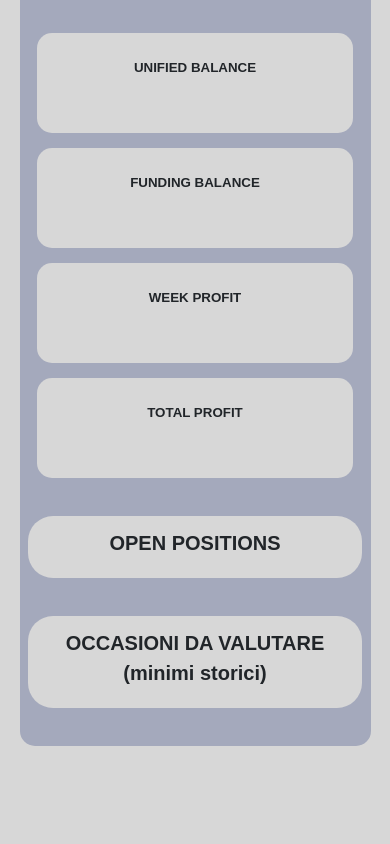
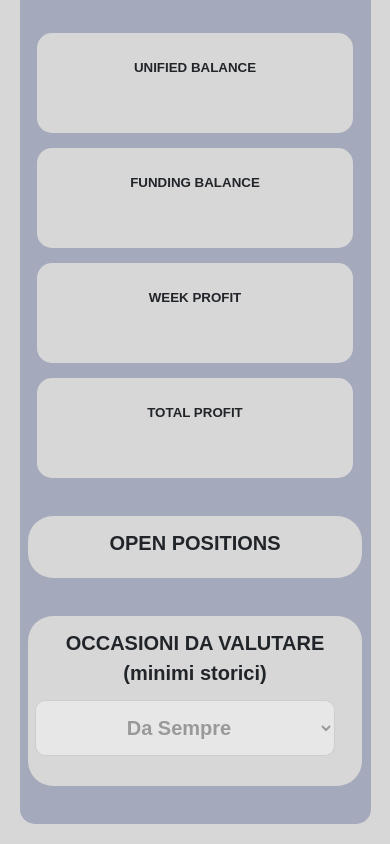
Before and after one commit to Garzino21/myProfit, a website: page static/index.html in a window 390 px wide. Shown: the part 652-1496 px from the top of the page. Before the commit the page ends 1418 px from the top, so only its background shows below. Drawn offline with nearby package versions, Linux system fonts and the light colour scheme; some packages are replaced by stand-ins of ours; no server answers; a script that the page names is missing.

Commit message:
implementation

```diff
--- a/server.ts
+++ b/server.ts
@@ -1,3 +1,4 @@
+import { RateLimitError } from "openai";
 import { coerceInteger } from "openai/core";
 import { symbolName } from "typescript";
 const _nodemailer = require("nodemailer");
@@ -85,6 +86,7 @@ app.get('/api/coinInfo', (req, res) => {
 
 app.get('/api/occasions', (req, res) => {
     let symbol = req["query"]["symbol"];
+    let limit = req["query"]["limit"];
     const client = new RestClientV5({
         testnet: false,
         key: 'vZu16sERUzefXtrZr9',
@@ -95,6 +97,7 @@ app.get('/api/occasions', (req, res) => {
         category: "linear",
         symbol: symbol,
         interval: "M",
+        limit: limit,
     })
         .catch((error) => {
             res.send(JSON.stringify(error));
--- a/static/index.css
+++ b/static/index.css
@@ -34,6 +34,23 @@ body {
     margin-top: 70px;
     border-radius: 15px;
     margin-bottom: 20px;
+}
+
+#intervalControl {
+    float: right;
+    text-align: center;
+    font-size: 15pt;
+    font-weight: bold;
+    margin-top: 12px;
+    margin-right: 20px;
+    width: fit-content;
+    border-radius: 10px;
+    height: 35px;
+}
+
+#intestazione {
+    width: 100%;
+    height: 50px;
 }
 
 .internalDiv {
@@ -157,6 +174,11 @@ body {
     background-color: rgb(164, 169, 188);;
 }
 
+#titoloIntestato {
+    float: left;
+     margin-left: 20px;
+}
+
 /* MEDIA QUERY */
 @media screen and (max-width: 980px) {
     .lastClosed{
@@ -193,4 +215,23 @@ body {
         margin-bottom: 15px;
         padding-top: 0px;
     }
+    #intervalControl {
+        float: none;
+        text-align: center;
+        width: 90%;
+        padding: 15px;
+        height: unset;
+    }
+
+    #titoloIntestato {
+        float: none;
+        width: 90%;
+        margin: auto;
+
+    }
+
+    #intestazione {
+        height: fit-content;
+        margin-bottom: 10px;
+    }
 }
--- a/static/index.html
+++ b/static/index.html
@@ -33,11 +33,20 @@
     <div class="internalDiv" id="divTotalProfit">
       <div class="bottomDescription"> TOTAL PROFIT </div>
     </div>
-    <div class="divStandard"  id="divPositions">
+    <div class="divStandard" id="divPositions">
       <div class="perfectTitle">OPEN POSITIONS</div>
     </div>
     <div class="divStandard" id="divOccasions">
-      <div class="perfectTitle"> OCCASIONI DA VALUTARE (minimi storici) </div>
+      <div id="intestazione">
+
+        <div class="perfectTitle" id="titoloIntestato"> OCCASIONI DA VALUTARE (minimi storici) </div>
+        <select id="intervalControl">
+          <option value="200">Da Sempre</option>
+          <option value="12">1 anno</option>
+          <option value="24">2 anni</option>
+
+        </select>
+      </div>
     </div>
   </div>
 </body>
--- a/static/index.js
+++ b/static/index.js
@@ -9,9 +9,11 @@ window.onload = async function () {
         let _weekProfit = $("#divWeekProfit");
         let _positions = $("#divPositions");
         let _occasions = $("#divOccasions");
+        let _select = $("#intervalControl");
         let coinArray = [];
         let coinMarker = 0;
         let intervalId;
+
 
         getCoinInfo();
 
@@ -27,6 +29,14 @@ window.onload = async function () {
         setInterval(getWalletBalanceFunding, 60000);
         setInterval(getLastWeekProfits, 120000);
         setInterval(getOpenPositions, 60000);
+
+        _select.on("change", function () {
+                let value = _select.val();
+                clearInterval(intervalId);
+                intervalId = setInterval(function () {
+                        getOccasions();
+                }, 1000);
+        }).prop("disabled", true);
 
         async function getOccasions() {
                 console.log(coinMarker);
```
